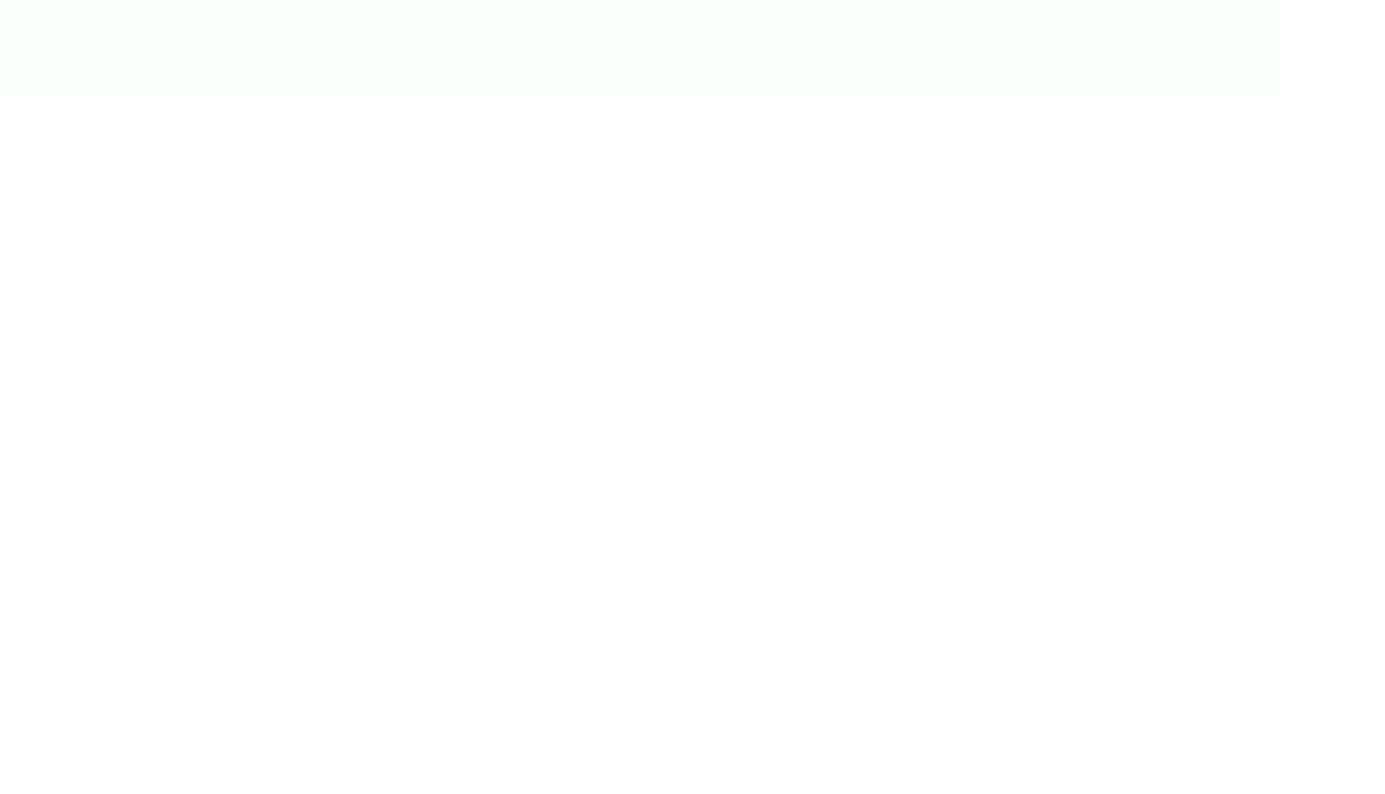
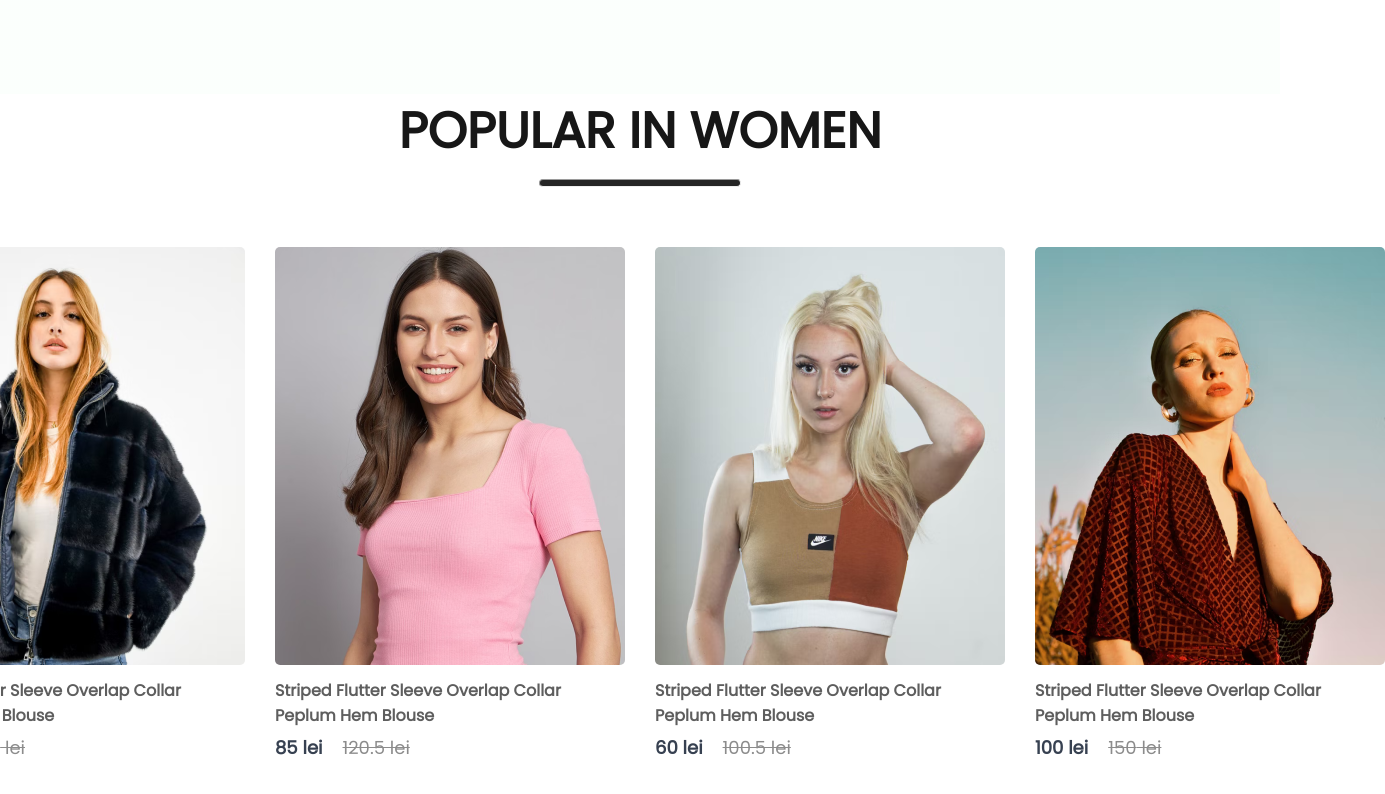
Before and after one commit to HaritonBogdan/E-commerce, a React (Create React App) app in the folder frondend/: page / in a window 1280 px wide. Shown: the part 808-1602 px from the top of the page, 1385 px wide, since content can reach past the window. Before the commit the page ends 902 px from the top, so only its background shows below. Built offline with nearby package versions, Linux system fonts and the light colour scheme.

Commit message:
second commit

```diff
--- a/frondend/src/Components/Hero/Hero.module.css
+++ b/frondend/src/Components/Hero/Hero.module.css
@@ -26,7 +26,7 @@
   font-weight: 700;
 }
 
-.hero-hand-icon {
+/* .hero-hand-icon {
   display: flex;
   align-items: center;
   gap: 20px;
@@ -34,7 +34,7 @@
 
 .hero-hand-icon img {
   width: 105px;
-}
+} */
 
 .hero-latest-btn {
   display: flex;
--- /dev/null
+++ b/frondend/src/Components/Item/Item.jsx
@@ -0,0 +1,17 @@
+import React from "react";
+import classes from "./Item.module.css";
+
+const Item = (props) => {
+  return (
+    <div className={classes.item}>
+      <img src={props.image} alt="" />
+      <p>{props.name}</p>
+      <div className={classes["item-prices"]}>
+        <div className={classes["item-price-new"]}>{props.new_price} lei</div>
+        <div className={classes["item-price-old"]}>{props.old_price} lei</div>
+      </div>
+    </div>
+  );
+};
+
+export default Item;
--- /dev/null
+++ b/frondend/src/Components/Item/Item.module.css
@@ -0,0 +1,36 @@
+.item {
+  width: 350px;
+}
+
+.item p {
+  margin: 6px 0px;
+  font-weight: 1000;
+  color: #5e5e5e;
+}
+
+.item-prices {
+  display: flex;
+  gap: 20px;
+}
+
+.item-price-new {
+  color: #374151;
+  font-size: 18px;
+  font-weight: 600;
+}
+
+.item-price-old {
+  color: #8c8c8c;
+  font-size: 18px;
+  font-weight: 500;
+  text-decoration: line-through;
+}
+
+.item:hover {
+  transform: scale(1.05);
+  transition: 0.6s;
+}
+
+img {
+  border-radius: 5px;
+}
--- /dev/null
+++ b/frondend/src/Components/Popular/Popular.jsx
@@ -0,0 +1,29 @@
+import React from "react";
+import classes from "./Popular.module.css";
+import data_product from "../Assets/data";
+import Item from "../Item/Item";
+
+function Popular() {
+  return (
+    <div className={classes.popular}>
+      <h1>POPULAR IN WOMEN</h1>
+      <hr />
+      <div className={classes["popular-item"]}>
+        {data_product.map((item, i) => {
+          return (
+            <Item
+              key={i}
+              id={item.id}
+              name={item.name}
+              image={item.image}
+              new_price={item.new_price}
+              old_price={item.old_price}
+            />
+          );
+        })}
+      </div>
+    </div>
+  );
+}
+
+export default Popular;
--- /dev/null
+++ b/frondend/src/Components/Popular/Popular.module.css
@@ -0,0 +1,26 @@
+.popular {
+  display: flex;
+  flex-direction: column;
+  align-items: center;
+  gap: 10px;
+  height: 90vh;
+}
+
+.popular h1 {
+  color: #171717;
+  font-size: 50px;
+  font-weight: 600;
+}
+
+.popular hr {
+  width: 200px;
+  height: 6px;
+  border-radius: 10px;
+  background: #252525;
+}
+
+.popular-item {
+  margin-top: 50px;
+  display: flex;
+  gap: 30px;
+}
--- a/frondend/src/Pages/Shop.jsx
+++ b/frondend/src/Pages/Shop.jsx
@@ -1,10 +1,12 @@
 import React from "react";
 import Hero from "../Components/Hero/Hero";
+import Popular from "../Components/Popular/Popular";
 
 const Shop = () => {
   return (
     <div>
       <Hero />
+      <Popular />
     </div>
   );
 };
```
